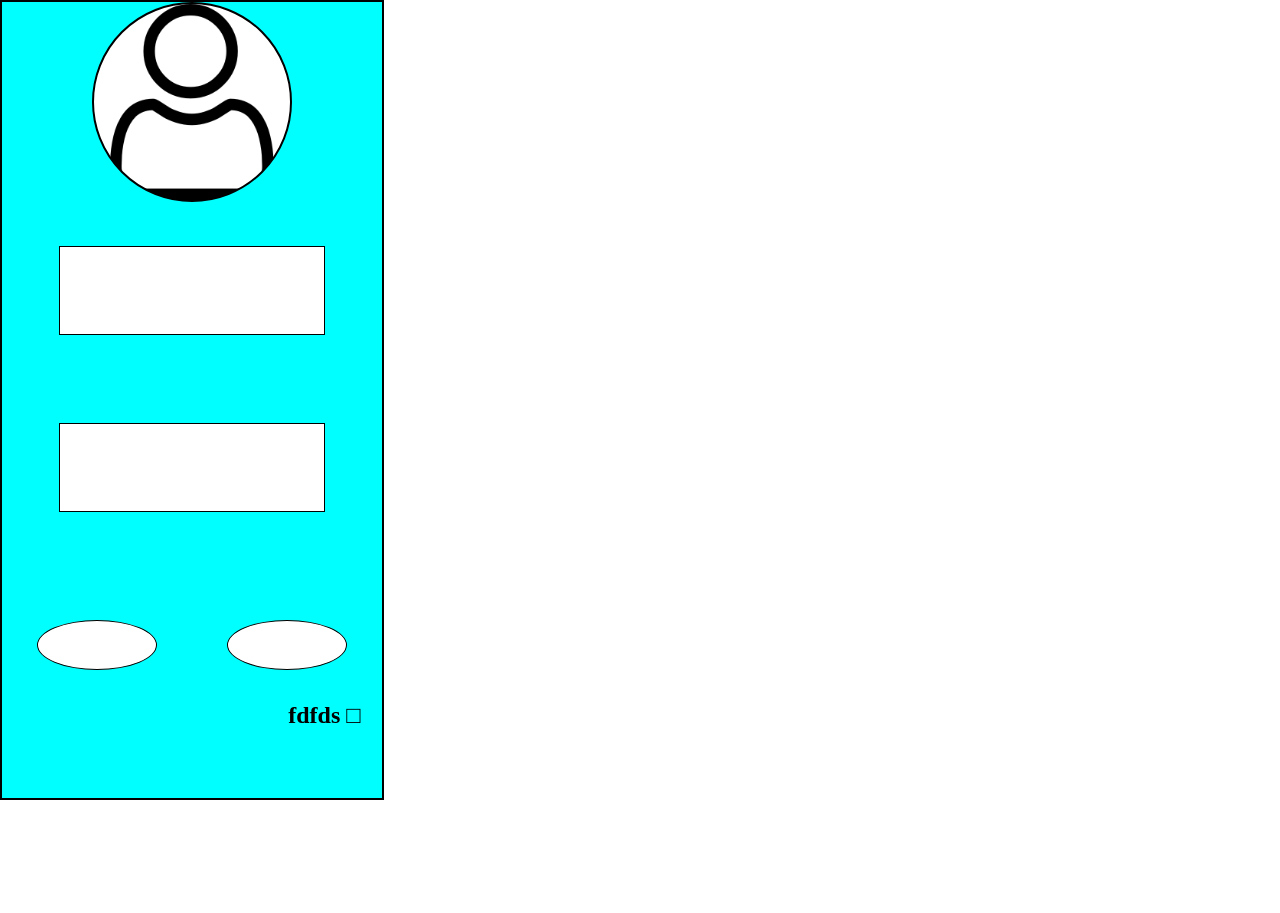
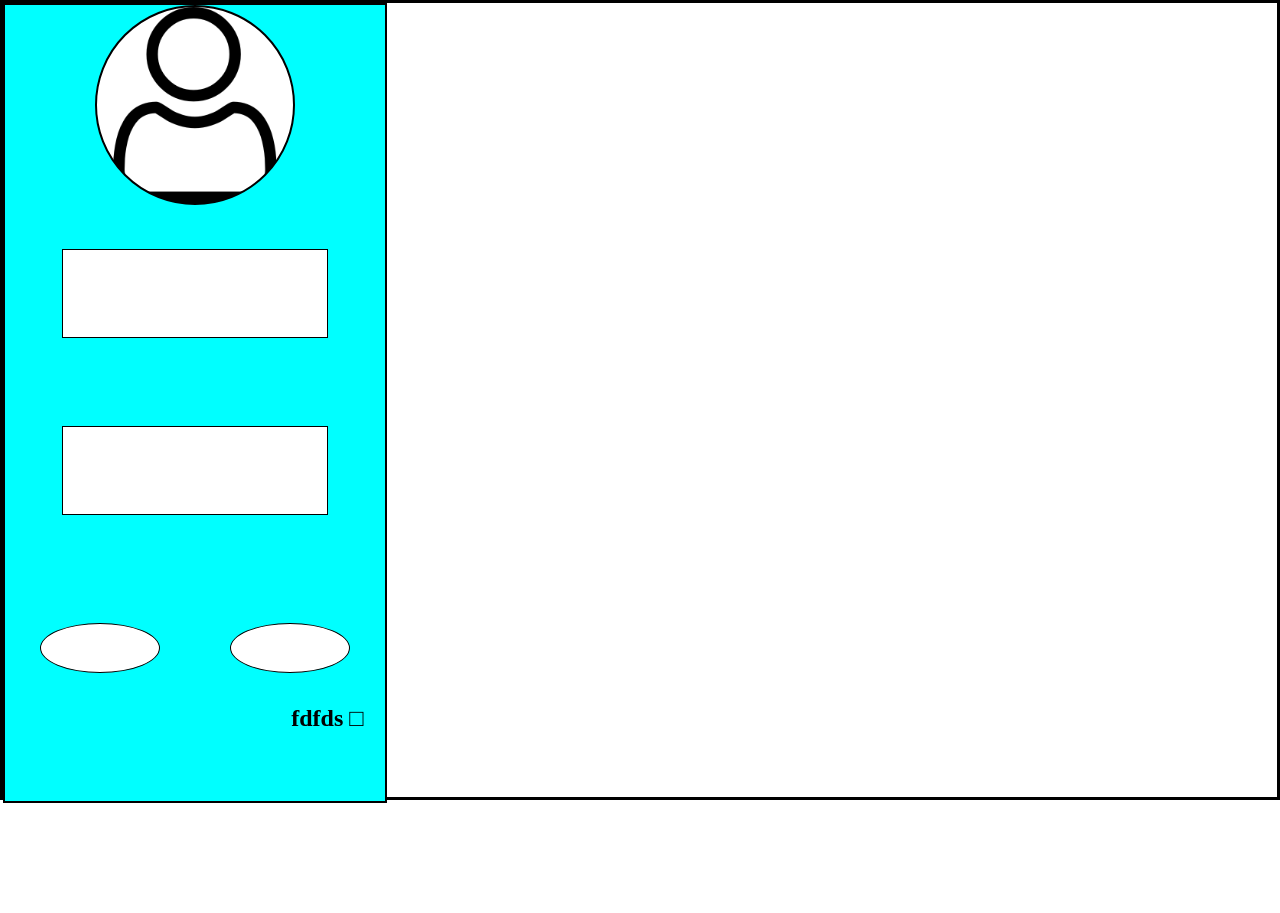
Before and after one commit to elingenierobecerra/grupo1, a plain HTML site: page index2.html in a window 1280 px wide. Drawn offline with Linux system fonts and the light colour scheme.

Commit message:
organizacion segunda pagina

```diff
--- a/css/style2.css
+++ b/css/style2.css
@@ -2,6 +2,12 @@
     padding: 0;
     margin: 0;
     box-sizing: border-box;
+}
+.container-padre{
+    border: solid black;
+    width: 100vw;
+    height: 100vh;
+
 }
 .container{
     width: 100vw;
--- a/index2.html
+++ b/index2.html
@@ -7,6 +7,7 @@
     <title>Document</title>
 </head>
 <body>
+    <div class="container-padre">
         <div class="container">
             <div class="derecha">
                 <div class="zona">
@@ -26,5 +27,7 @@
                 </div>
             </div>
         </div>
+    </div>
+
 </body>
 </html>
```
Lines whose indentation alone changed are shown as unchanged.
